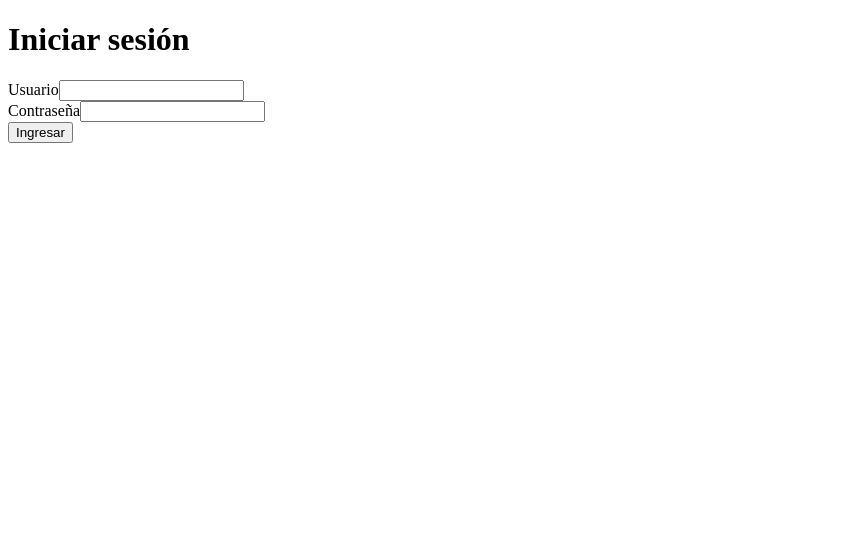
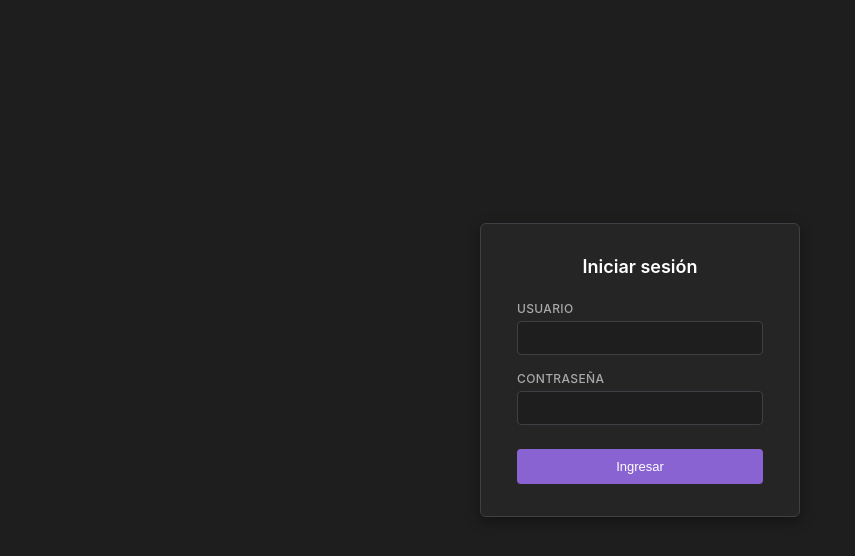
Before and after one commit to cybernetjs/Evaluacion_Final_Sistema_Academico, a React app in the folder Frontend/: page /login in a window 1280 px wide. Shown: the top 556 px of the page, without its empty margins (0-855 px from the left). Built offline with nearby package versions, Linux system fonts and the light colour scheme; the HTML template or start-up script is replaced by a standard one.

Commit message:
fronted del modulo de matriculas  y diseños css

```diff
--- a/Frontend/src/App.jsx
+++ b/Frontend/src/App.jsx
@@ -3,6 +3,8 @@ import Navbar from "./componentes/Navbar.jsx";
 import RutaProtegida from "./rutas/RutaProtegida.jsx";
 import Login from "./sitios/Login.jsx";
 import SolicitarMatricula from "./sitios/SolicitarMatricula.jsx";
+import ListarMatriculas from "./sitios/ListarMatriculas.jsx";
+import EstadisticasMatricula from "./sitios/EstadisticasMatricula.jsx";
 
 function Inicio() {
   return <h1>Sistema Académico</h1>;
@@ -20,7 +22,6 @@ export default function App() {
         <Route path="/" element={<Inicio />} />
         <Route path="/login" element={<Login />} />
 
-
         <Route
           path="/matricula/solicitar"
           element={
@@ -33,7 +34,7 @@ export default function App() {
           path="/matricula/listar"
           element={
             <RutaProtegida rolesPermitidos={["administrador", "direccion"]}>
-              <PlaceholderModulo nombre="Listar matrículas" />
+              <ListarMatriculas />
             </RutaProtegida>
           }
         />
@@ -41,7 +42,7 @@ export default function App() {
           path="/matricula/estadisticas"
           element={
             <RutaProtegida rolesPermitidos={["direccion"]}>
-              <PlaceholderModulo nombre="Estadísticas de matrícula" />
+              <EstadisticasMatricula />
             </RutaProtegida>
           }
         />
--- /dev/null
+++ b/Frontend/src/index.css
@@ -0,0 +1,200 @@
+* {
+  box-sizing: border-box;
+}
+
+body {
+  margin: 0;
+  font-family: -apple-system, "Segoe UI", Roboto, Arial, sans-serif;
+  background-color: #1e1e1e;
+  color: #cccccc;
+  font-size: 14px;
+}
+
+h1, h2, h3 {
+  font-weight: 600;
+  color: #ffffff;
+  margin-top: 0;
+}
+
+h1 {
+  font-size: 20px;
+}
+
+h2 {
+  font-size: 16px;
+  border-bottom: 1px solid #3f3f46;
+  padding-bottom: 10px;
+  margin-bottom: 16px;
+}
+
+nav {
+  display: flex;
+  align-items: center;
+  gap: 18px;
+  background-color: #252526;
+  border-bottom: 1px solid #3f3f46;
+  padding: 10px 20px;
+  font-size: 13px;
+}
+
+nav a {
+  color: #b18cff;
+  text-decoration: none;
+}
+
+nav a:hover {
+  text-decoration: underline;
+  color: #c9aaff;
+}
+
+nav span {
+  margin-left: auto;
+  color: #9d9d9d;
+}
+
+main, .contenedor {
+  max-width: 900px;
+  margin: 28px auto;
+  background-color: #252526;
+  border: 1px solid #3f3f46;
+  border-radius: 6px;
+  padding: 22px 26px;
+  box-shadow: 0 2px 6px rgba(0, 0, 0, 0.35);
+}
+
+.pantalla-centrada {
+  min-height: calc(100vh - 60px);
+  display: flex;
+  align-items: center;
+  justify-content: center;
+}
+
+.tarjeta-login {
+  background-color: #252526;
+  border: 1px solid #3f3f46;
+  border-radius: 6px;
+  padding: 32px 36px;
+  width: 320px;
+  box-shadow: 0 4px 14px rgba(0, 0, 0, 0.4);
+}
+
+.tarjeta-login h1 {
+  text-align: center;
+  font-size: 18px;
+  margin-bottom: 24px;
+}
+
+form div {
+  margin-bottom: 16px;
+}
+
+label {
+  display: block;
+  margin-bottom: 5px;
+  font-size: 12px;
+  color: #a9a9a9;
+  font-weight: 500;
+  text-transform: uppercase;
+  letter-spacing: 0.03em;
+}
+
+input, select {
+  width: 100%;
+  max-width: 320px;
+  padding: 8px 10px;
+  border: 1px solid #3f3f46;
+  border-radius: 4px;
+  font-size: 14px;
+  background-color: #1e1e1e;
+  color: #e6e6e6;
+}
+
+input:focus, select:focus {
+  outline: none;
+  border-color: #8a63d2;
+  box-shadow: 0 0 0 2px rgba(138, 99, 210, 0.35);
+}
+
+button {
+  background-color: #8a63d2;
+  color: white;
+  border: none;
+  padding: 8px 16px;
+  border-radius: 4px;
+  font-size: 13px;
+  cursor: pointer;
+  margin-right: 6px;
+}
+
+button:hover {
+  background-color: #7550c4;
+}
+
+button:disabled {
+  background-color: #3f3f46;
+  color: #6f6f6f;
+  cursor: not-allowed;
+}
+
+.tarjeta-login button {
+  width: 100%;
+  padding: 10px;
+  margin-top: 8px;
+}
+
+table {
+  width: 100%;
+  border-collapse: collapse;
+  font-size: 13px;
+  margin-top: 12px;
+}
+
+th, td {
+  border: 1px solid #3f3f46;
+  padding: 10px 12px;
+  text-align: left;
+}
+
+th {
+  background-color: #2d2d30;
+  font-weight: 600;
+  color: #ffffff;
+  font-size: 12px;
+  text-transform: uppercase;
+  letter-spacing: 0.03em;
+}
+
+tbody tr:hover td {
+  background-color: #2a2d2e;
+}
+
+tbody tr:nth-child(even) td {
+  background-color: #232324;
+}
+
+p {
+  font-size: 13px;
+}
+
+a {
+  color: #b18cff;
+}
+
+ul {
+  font-size: 14px;
+  padding-left: 20px;
+}
+
+::-webkit-scrollbar {
+  width: 10px;
+  height: 10px;
+}
+
+::-webkit-scrollbar-track {
+  background: #1e1e1e;
+}
+
+::-webkit-scrollbar-thumb {
+  background: #4d4d4d;
+  border-radius: 5px;
+}
--- a/Frontend/src/main.jsx
+++ b/Frontend/src/main.jsx
@@ -3,6 +3,7 @@ import ReactDOM from "react-dom/client";
 import { BrowserRouter } from "react-router-dom";
 import App from "./App.jsx";
 import { AuthProvider } from "./context/AuthContext.jsx";
+import "./index.css";
 
 ReactDOM.createRoot(document.getElementById("root")).render(
   <React.StrictMode>
--- /dev/null
+++ b/Frontend/src/sitios/EstadisticasMatricula.jsx
@@ -0,0 +1,35 @@
+import { useState, useEffect } from "react";
+import { obtenerEstadisticas } from "../servicios/matricula.servicio";
+
+export default function EstadisticasMatricula() {
+  const [estadisticas, setEstadisticas] = useState(null);
+  const [error, setError] = useState(null);
+
+  useEffect(() => {
+    cargarEstadisticas();
+  }, []);
+
+  async function cargarEstadisticas() {
+    const { data, error } = await obtenerEstadisticas();
+    if (error) {
+      setError(error);
+      return;
+    }
+    setEstadisticas(data);
+  }
+
+  if (error) return <p style={{ color: "red" }}>{error}</p>;
+  if (!estadisticas) return <p>Cargando...</p>;
+
+  return (
+    <div>
+      <h2>Estadísticas de matrícula</h2>
+      <ul>
+        <li>Total de solicitudes: {estadisticas.total_solicitudes}</li>
+        <li>Matriculados: {estadisticas.matriculados}</li>
+        <li>Pendientes: {estadisticas.pendientes}</li>
+        <li>Validados: {estadisticas.validados}</li>
+      </ul>
+    </div>
+  );
+}
--- /dev/null
+++ b/Frontend/src/sitios/ListarMatriculas.jsx
@@ -0,0 +1,95 @@
+import { useState, useEffect } from "react";
+import {
+  listarMatriculas,
+  listarEstadosMatricula,
+  validarRequisitos,
+  registrarPago,
+  generarFichaOficial,
+} from "../servicios/matricula.servicio";
+
+export default function ListarMatriculas() {
+  const [matriculas, setMatriculas] = useState([]);
+  const [estados, setEstados] = useState([]);
+  const [mensaje, setMensaje] = useState(null);
+  const [error, setError] = useState(null);
+
+  useEffect(() => {
+    cargarDatos();
+  }, []);
+
+  async function cargarDatos() {
+    const [resMatriculas, resEstados] = await Promise.all([
+      listarMatriculas(),
+      listarEstadosMatricula(),
+    ]);
+
+    if (!resMatriculas.error) setMatriculas(resMatriculas.data);
+    if (!resEstados.error) setEstados(resEstados.data);
+  }
+
+  function nombreEstado(estadoId) {
+    const estado = estados.find((e) => e.id === estadoId);
+    return estado ? estado.nombre : estadoId;
+  }
+
+  async function manejarValidar(id) {
+    setMensaje(null);
+    setError(null);
+    const { data, error } = await validarRequisitos(id);
+    if (error) return setError(error);
+    setMensaje(data.mensaje);
+    cargarDatos();
+  }
+
+  async function manejarPago(id) {
+    setMensaje(null);
+    setError(null);
+    const { data, error } = await registrarPago(id);
+    if (error) return setError(error);
+    setMensaje(data.mensaje);
+    cargarDatos();
+  }
+
+  async function manejarFicha(id) {
+    setMensaje(null);
+    setError(null);
+    const { data, error } = await generarFichaOficial(id);
+    if (error) return setError(error);
+    setMensaje(data.mensaje);
+    cargarDatos();
+  }
+
+  return (
+    <div>
+      <h2>Matrículas</h2>
+      {mensaje && <p style={{ color: "green" }}>{mensaje}</p>}
+      {error && <p style={{ color: "red" }}>{error}</p>}
+      <table border="1" cellPadding="5">
+        <thead>
+          <tr>
+            <th>ID</th>
+            <th>Estudiante ID</th>
+            <th>Estado</th>
+            <th>Pagado</th>
+            <th>Acciones</th>
+          </tr>
+        </thead>
+        <tbody>
+          {matriculas.map((m) => (
+            <tr key={m.id}>
+              <td>{m.id}</td>
+              <td>{m.estudiante_id}</td>
+              <td>{nombreEstado(m.estado_id)}</td>
+              <td>{m.pagado ? "Sí" : "No"}</td>
+              <td>
+                <button onClick={() => manejarValidar(m.id)}>Validar</button>
+                <button onClick={() => manejarPago(m.id)}>Registrar pago</button>
+                <button onClick={() => manejarFicha(m.id)}>Generar ficha oficial</button>
+              </td>
+            </tr>
+          ))}
+        </tbody>
+      </table>
+    </div>
+  );
+}
--- a/Frontend/src/sitios/Login.jsx
+++ b/Frontend/src/sitios/Login.jsx
@@ -31,7 +31,8 @@ export default function Login() {
   }
 
  return (
-    <div>
+    <div className="pantalla-centrada">
+      <div className="tarjeta-login">
         <h1>Iniciar sesión</h1>
         <form onSubmit={manejarEnvio}>
           <div>
@@ -56,7 +57,8 @@ export default function Login() {
             {cargando ? "Ingresando..." : "Ingresar"}
           </button>
         </form>
-      {error && <p style={{ color: "red" }}>{error}</p>}
+        {error && <p style={{ color: "#ff6b6b" }}>{error}</p>}
+      </div>
     </div>
   );
 }
--- a/Frontend/src/sitios/SolicitarMatricula.jsx
+++ b/Frontend/src/sitios/SolicitarMatricula.jsx
@@ -2,6 +2,7 @@ import { useState, useEffect } from "react";
 import {
   solicitarMatricula,
   listarPeriodos,
+  urlDescargarFicha,
 } from "../servicios/matricula.servicio";
 
 export default function SolicitarMatricula() {
@@ -10,6 +11,7 @@ export default function SolicitarMatricula() {
   const [semestreId, setSemestreId] = useState("");
   const [mensaje, setMensaje] = useState(null);
   const [error, setError] = useState(null);
+  const [ultimaMatriculaId, setUltimaMatriculaId] = useState(null);
 
   useEffect(() => {
     cargarPeriodos();
@@ -38,6 +40,27 @@ export default function SolicitarMatricula() {
     }
 
     setMensaje(`Solicitud registrada correctamente. N° de matrícula: ${data.id}`);
+    setUltimaMatriculaId(data.id);
+  }
+
+  async function manejarDescargaFicha() {
+    const token = localStorage.getItem("token");
+    const respuesta = await fetch(urlDescargarFicha(ultimaMatriculaId), {
+      headers: { Authorization: `Bearer ${token}` },
+    });
+
+    if (!respuesta.ok) {
+      setError("No se pudo descargar la ficha");
+      return;
+    }
+
+    const blob = await respuesta.blob();
+    const url = window.URL.createObjectURL(blob);
+    const enlace = document.createElement("a");
+    enlace.href = url;
+    enlace.download = `ficha_matricula_${ultimaMatriculaId}.pdf`;
+    enlace.click();
+    window.URL.revokeObjectURL(url);
   }
 
   return (
@@ -72,6 +95,9 @@ export default function SolicitarMatricula() {
       </form>
       {mensaje && <p style={{ color: "green" }}>{mensaje}</p>}
       {error && <p style={{ color: "red" }}>{error}</p>}
+      {ultimaMatriculaId && (
+        <button onClick={manejarDescargaFicha}>Descargar ficha (PDF)</button>
+      )}
     </div>
   );
 }
```
Also changed, not shown: 1 other file (tests, documents, lock files or other folders). Lines whose indentation alone changed are shown as unchanged.
